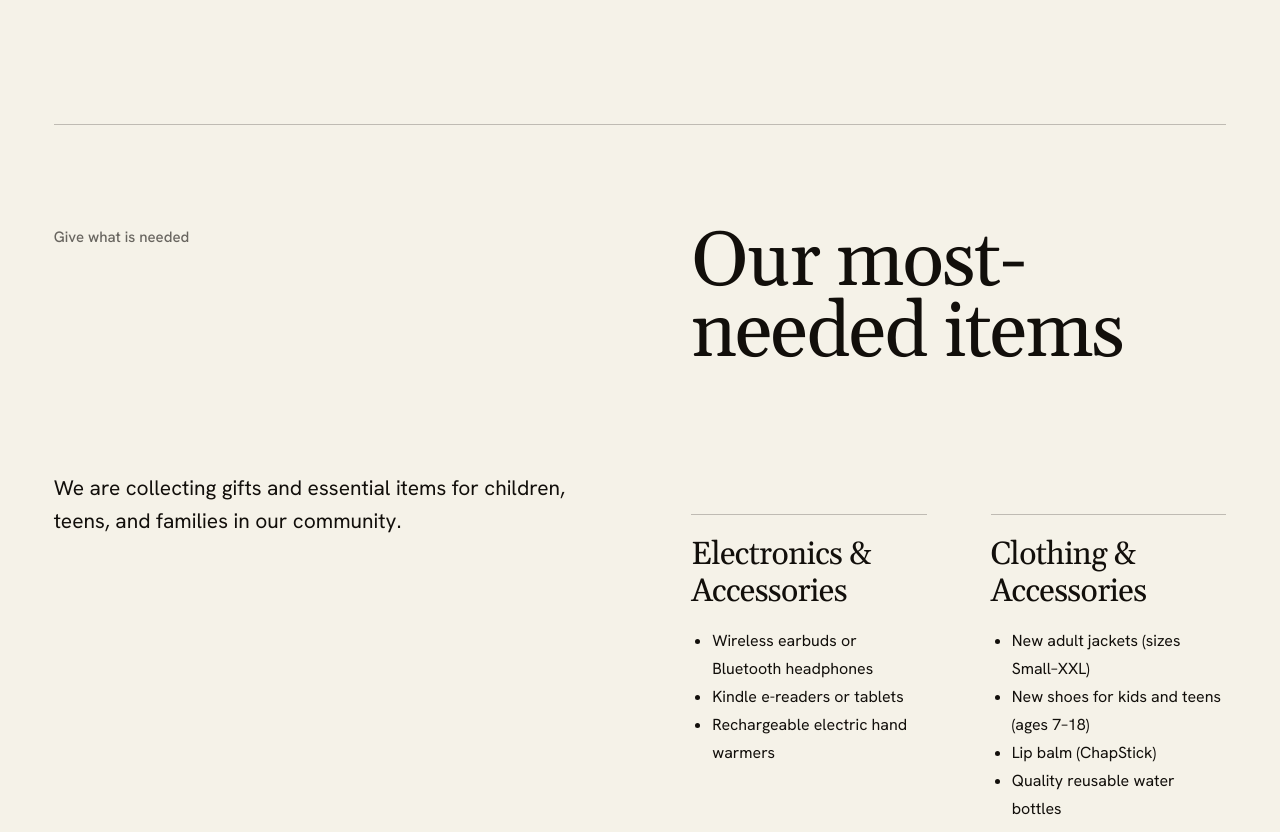
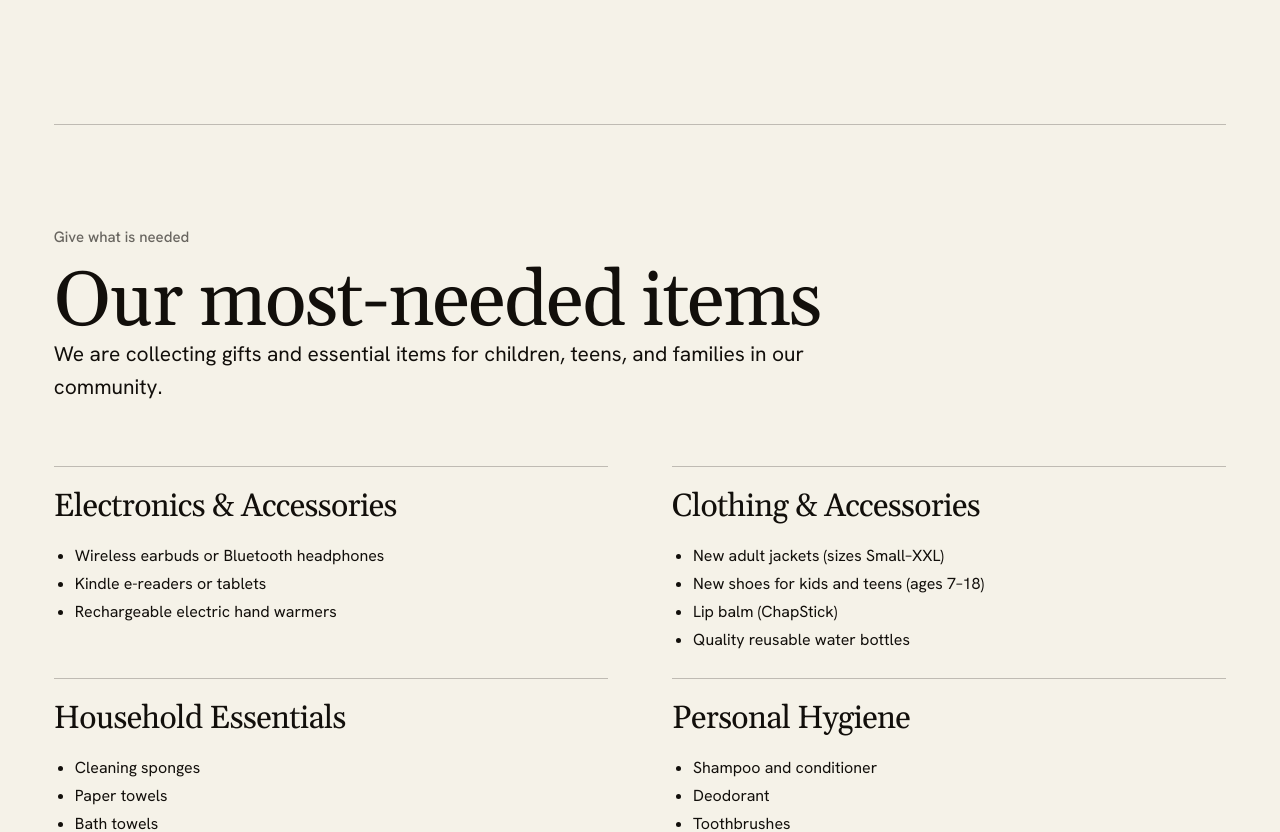
Before and after one commit to executiveusa/asc3nd-brand-site, a Next.js app: page /projects/project-joy in a window 1280 px wide. Shown: the part 2120-2952 px from the top of the page. Built offline with nearby package versions, Linux system fonts and the light colour scheme; no server answers.

Commit message:
fix(project-joy): keep needs guide full-width across breakpoints

```diff
--- a/app/project-joy.css
+++ b/app/project-joy.css
@@ -59,3 +59,6 @@
   .project-joy-page .joy-needs-grid { grid-template-columns:minmax(0,1fr); gap:14px; }
   .project-joy-page .joy-wishlist-qr { grid-template-columns:minmax(0,1fr); justify-items:start; }
 }
+
+/* Override the legacy two-column evidence shell for this four-category guide. */
+.project-joy-page .joy-needs { grid-template-columns:minmax(0,1fr); gap:0; }
```
